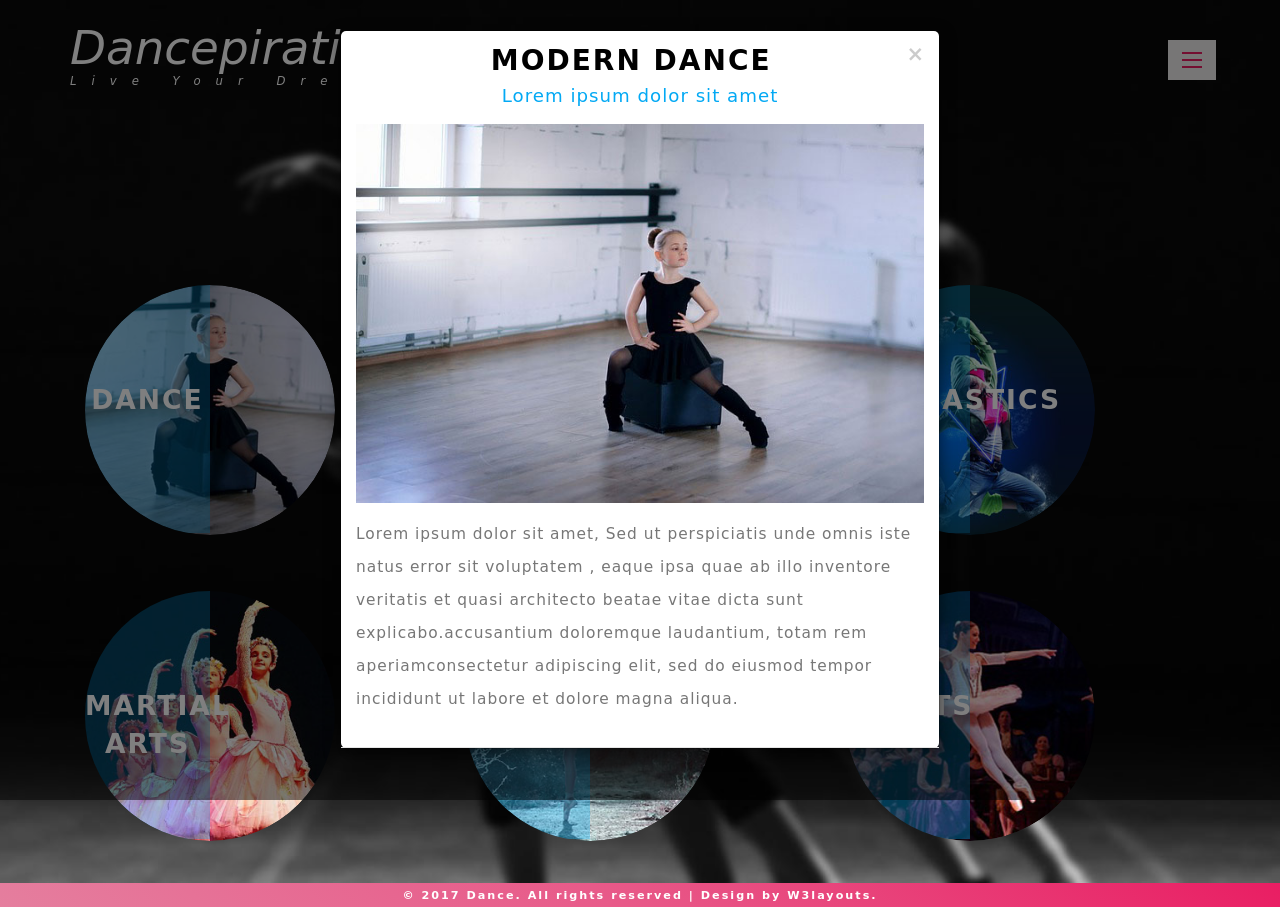
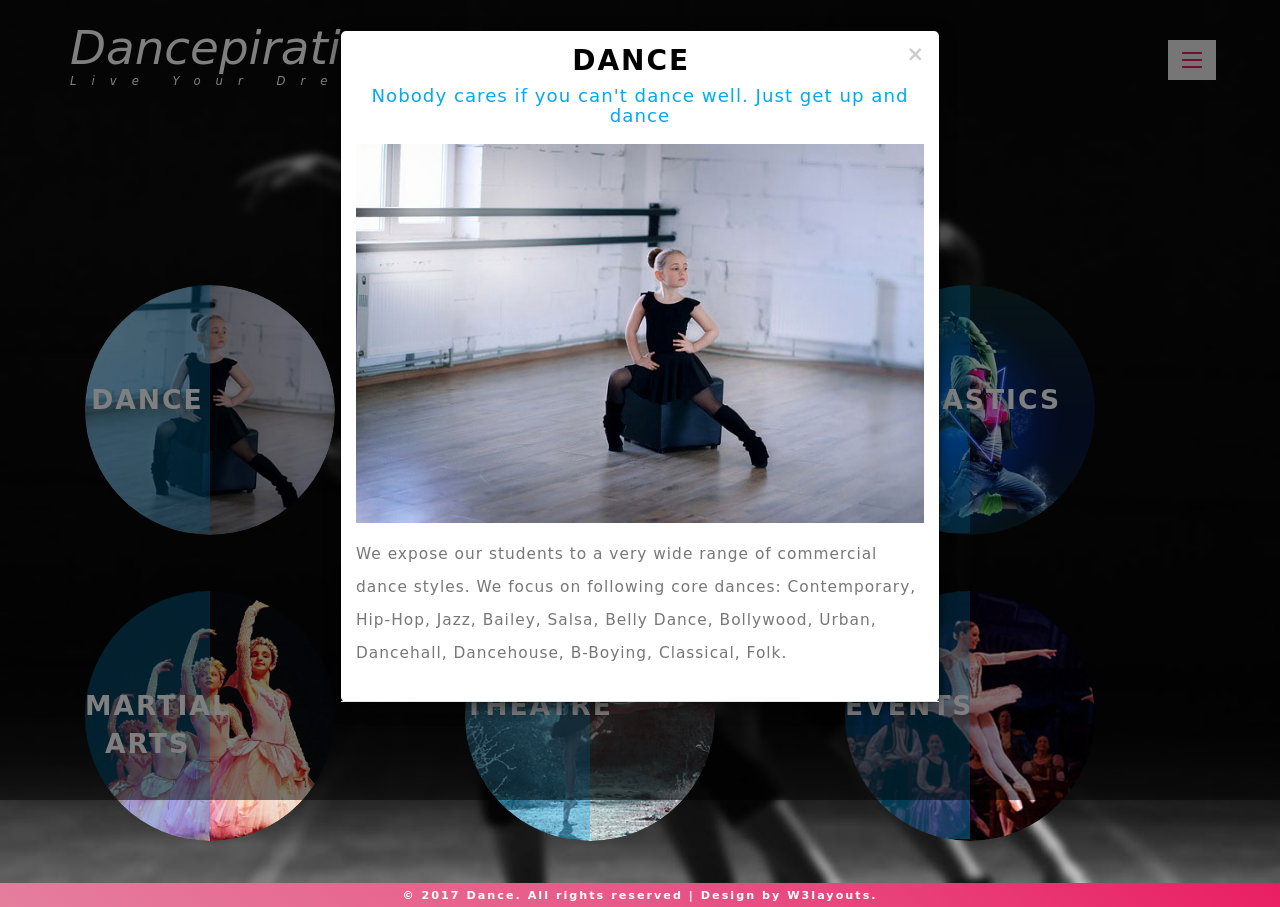
Before and after one commit to vatsalyachauhan/Dancepiration1, a plain HTML site: page classes.html in a window 1280 px wide. Both pictures are taken after a click on the link "DANCE". Drawn offline with Linux system fonts and the light colour scheme; a web font is replaced by a local one.

Commit message:
Add content

```diff
--- a/classes.html
+++ b/classes.html
@@ -131,10 +131,10 @@ function hideURLbar(){ window.scrollTo(0,1); } </script>
 		<div class="modal-content">
 			<div class="modal-header">
 				<button type="button" class="close" data-dismiss="modal">&times;</button>
-					<h4>Modern Dance</h4>
-					<h5>Lorem ipsum dolor sit amet</h5>
+					<h4>Dance</h4>
+					<h5>Nobody cares if you can't dance well. Just get up and dance</h5>
 					<img src="images/m1.jpg" alt="blog-image" />
-					<span>Lorem ipsum dolor sit amet, Sed ut perspiciatis unde omnis iste natus error sit voluptatem , eaque ipsa quae ab illo inventore veritatis et quasi architecto beatae vitae dicta sunt explicabo.accusantium doloremque laudantium, totam rem aperiamconsectetur adipiscing elit, sed do eiusmod tempor incididunt ut labore et dolore magna aliqua.</span>
+					<span>We expose our students to a very wide range of commercial dance styles. We focus on following core dances: Contemporary, Hip-Hop, Jazz, Bailey, Salsa, Belly Dance, Bollywood, Urban, Dancehall, Dancehouse, B-Boying, Classical, Folk.</span>
 			</div>
 		</div>
 		<!-- //Modal content-->
@@ -148,10 +148,10 @@ function hideURLbar(){ window.scrollTo(0,1); } </script>
 		<div class="modal-content">
 			<div class="modal-header">
 				<button type="button" class="close" data-dismiss="modal">&times;</button>
-					<h4>JAZZ Dance</h4>
-					<h5>Lorem ipsum dolor sit amet</h5>
+					<h4>Fitness</h4>
+					<h5>Life begins at the end of your comfort zone</h5>
 					<img src="images/m3.jpg" alt="blog-image" />
-					<span>Lorem ipsum dolor sit amet, Sed ut perspiciatis unde omnis iste natus error sit voluptatem , eaque ipsa quae ab illo inventore veritatis et quasi architecto beatae vitae dicta sunt explicabo.accusantium doloremque laudantium, totam rem aperiamconsectetur adipiscing elit, sed do eiusmod tempor incididunt ut labore et dolore magna aliqua.</span>
+					<span>Dancepiration Fitness program is the solution for your busy schedule. Our trainer trains you at your location when it is most convenient for you. We work on shaping your body with unlimited dance and fun. We majorly focus on Zumba as a person can burn up to 600 calories just in one Zumba class, depending on the energy put forth.</span>
 			</div>
 		</div>
 		<!-- //Modal content-->
@@ -165,10 +165,10 @@ function hideURLbar(){ window.scrollTo(0,1); } </script>
 		<div class="modal-content">
 			<div class="modal-header">
 				<button type="button" class="close" data-dismiss="modal">&times;</button>
-					<h4>DISCO DANCE</h4>
-					<h5>Lorem ipsum dolor sit amet</h5>
+					<h4>Gymnastics</h4>
+					<h5>You know you're a gymnast when you're on your hands as much as your feet</h5>
 					<img src="images/m2.jpg" alt="blog-image" />
-					<span>Lorem ipsum dolor sit amet, Sed ut perspiciatis unde omnis iste natus error sit voluptatem , eaque ipsa quae ab illo inventore veritatis et quasi architecto beatae vitae dicta sunt explicabo.accusantium doloremque laudantium, totam rem aperiamconsectetur adipiscing elit, sed do eiusmod tempor incididunt ut labore et dolore magna aliqua.</span>
+					<span>We focus on body flexibility and muscle toning as a part of our Gymnastics program. Gymnastics has been a popular excercise to strengthen body movements and our center of gravity. At Dancepiration Gymnastics program, our goal is to provide fun, skill based classes to motivate kids for a lifetime of fitness. We offer Gymnastics for kids beginning at 10 months.</span>
 			</div>
 		</div>
 		<!-- //Modal content-->
@@ -182,10 +182,10 @@ function hideURLbar(){ window.scrollTo(0,1); } </script>
 		<div class="modal-content">
 			<div class="modal-header">
 				<button type="button" class="close" data-dismiss="modal">&times;</button>
-					<h4>Tango Dance</h4>
-					<h5>Lorem ipsum dolor sit amet</h5>
+					<h4>Martial Arts</h4>
+					<h5>The more you sweat in training, the less you bleed in combat</h5>
 					<img src="images/m4.jpg" alt="blog-image" />
-					<span>Lorem ipsum dolor sit amet, Sed ut perspiciatis unde omnis iste natus error sit voluptatem , eaque ipsa quae ab illo inventore veritatis et quasi architecto beatae vitae dicta sunt explicabo.accusantium doloremque laudantium, totam rem aperiamconsectetur adipiscing elit, sed do eiusmod tempor incididunt ut labore et dolore magna aliqua.</span>
+					<span>If you are seeking martial arts training for recreational and fitness purposes; or for self-defence and personal protection skills; or even as a therapy for yourself or your child, we believe training at The Dancepiration Martial Arts program will Make a Positive Difference in Your Life. We majorly focus on Taekwondo, which is characterized by its emphasis on head-height kicks, jumping and spinning kicks, and fast kicking techniques.</span>
 			</div>
 		</div>
 		<!-- //Modal content-->
@@ -199,10 +199,10 @@ function hideURLbar(){ window.scrollTo(0,1); } </script>
 		<div class="modal-content">
 			<div class="modal-header">
 				<button type="button" class="close" data-dismiss="modal">&times;</button>
-					<h4>IRISH Dance</h4>
-					<h5>Lorem ipsum dolor sit amet</h5>
+					<h4>Theatre</h4>
+					<h5>Acting is behaving truthfully under imaginary circumstances</h5>
 					<img src="images/m5.jpg" alt="blog-image" />
-					<span>Lorem ipsum dolor sit amet, Sed ut perspiciatis unde omnis iste natus error sit voluptatem , eaque ipsa quae ab illo inventore veritatis et quasi architecto beatae vitae dicta sunt explicabo.accusantium doloremque laudantium, totam rem aperiamconsectetur adipiscing elit, sed do eiusmod tempor incididunt ut labore et dolore magna aliqua.</span>
+					<span>In the Dancepiration's Theatre program, the student will be guided through a journey of self-exploration and uncover acting techniques that will allow them master the craft of Film and Television performing. In each block, you will be prepared for the challenges of the next course ahead as every module of work intensifies and builds upon the latter. This is an inspiring and life-changing acting course, it allows students to develop skills necessary to carve out a career in acting by experiencing the entire scope of performing, from live performance in the theatre to acting in an advanced film project.</span>
 			</div>
 		</div>
 		<!-- //Modal content-->
@@ -216,10 +216,10 @@ function hideURLbar(){ window.scrollTo(0,1); } </script>
 		<div class="modal-content">
 			<div class="modal-header">
 				<button type="button" class="close" data-dismiss="modal">&times;</button>
-					<h4>Hippo Dance</h4>
-					<h5>Lorem ipsum dolor sit amet</h5>
+					<h4>Events</h4>
+					<h5>A jolly dance can make all events pleasant</h5>
 					<img src="images/m6.jpg" alt="blog-image" />
-					<span>Lorem ipsum dolor sit amet, Sed ut perspiciatis unde omnis iste natus error sit voluptatem , eaque ipsa quae ab illo inventore veritatis et quasi architecto beatae vitae dicta sunt explicabo.accusantium doloremque laudantium, totam rem aperiamconsectetur adipiscing elit, sed do eiusmod tempor incididunt ut labore et dolore magna aliqua.</span>
+					<span>Each of our events is different and each group is unique so it is our job to incorporate those unique elements so that you feel at ease, and are able to just enjoy the time with your guests. We love to brainstorm, create, and bring into reality your dream event within your budget. We specially focus on Birthday party events, Marriage events, Corporate events, Annual events and School field trips. Our Birthday parties will include unlimited dance events, 45 minutes game session, basic decoration and unique themes. Our Marriage events will include Sangeet and Dance choreography and we also provide dancers for marraige events.</span>
 			</div>
 		</div>
 		<!-- //Modal content-->
```
